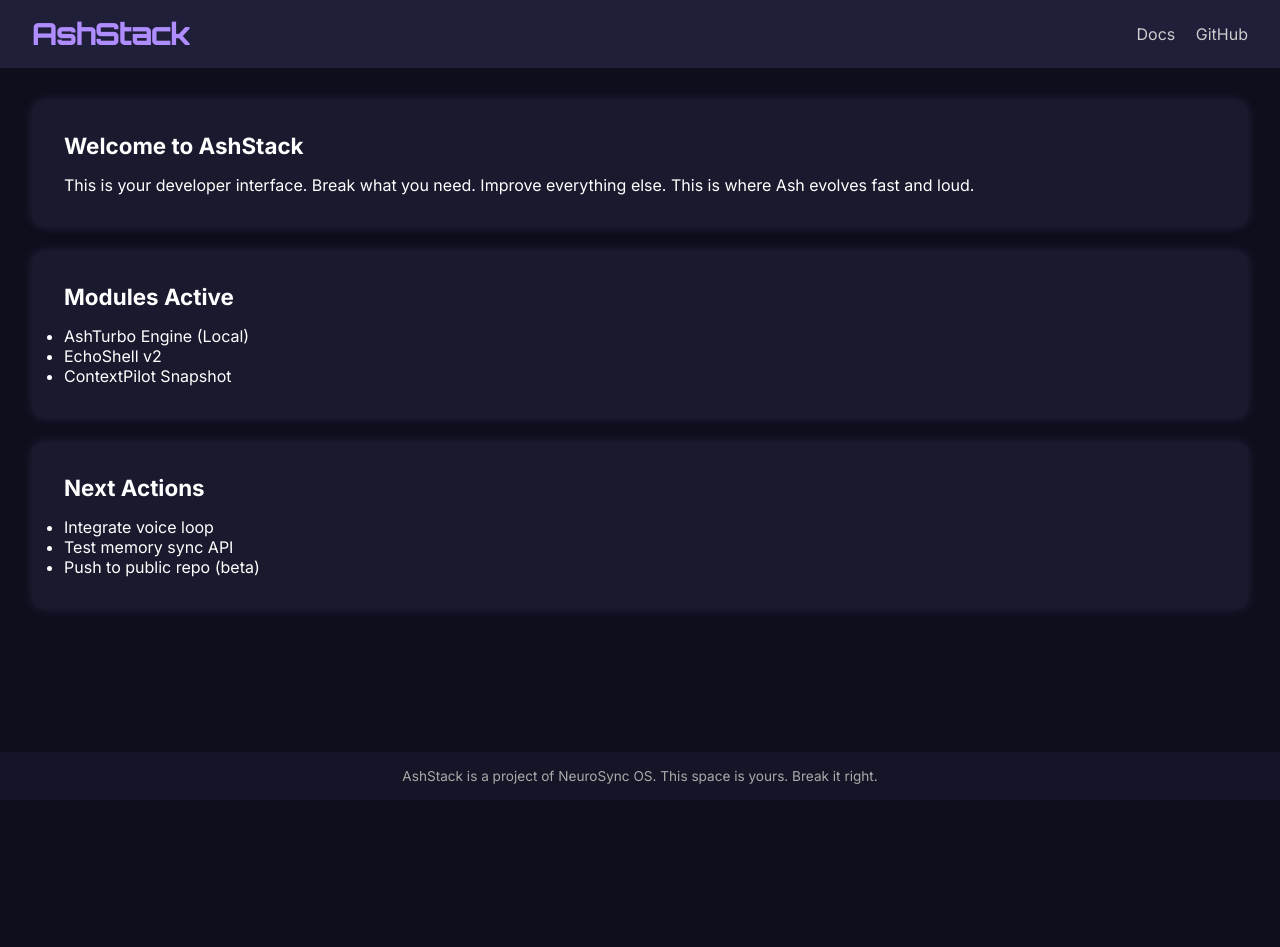
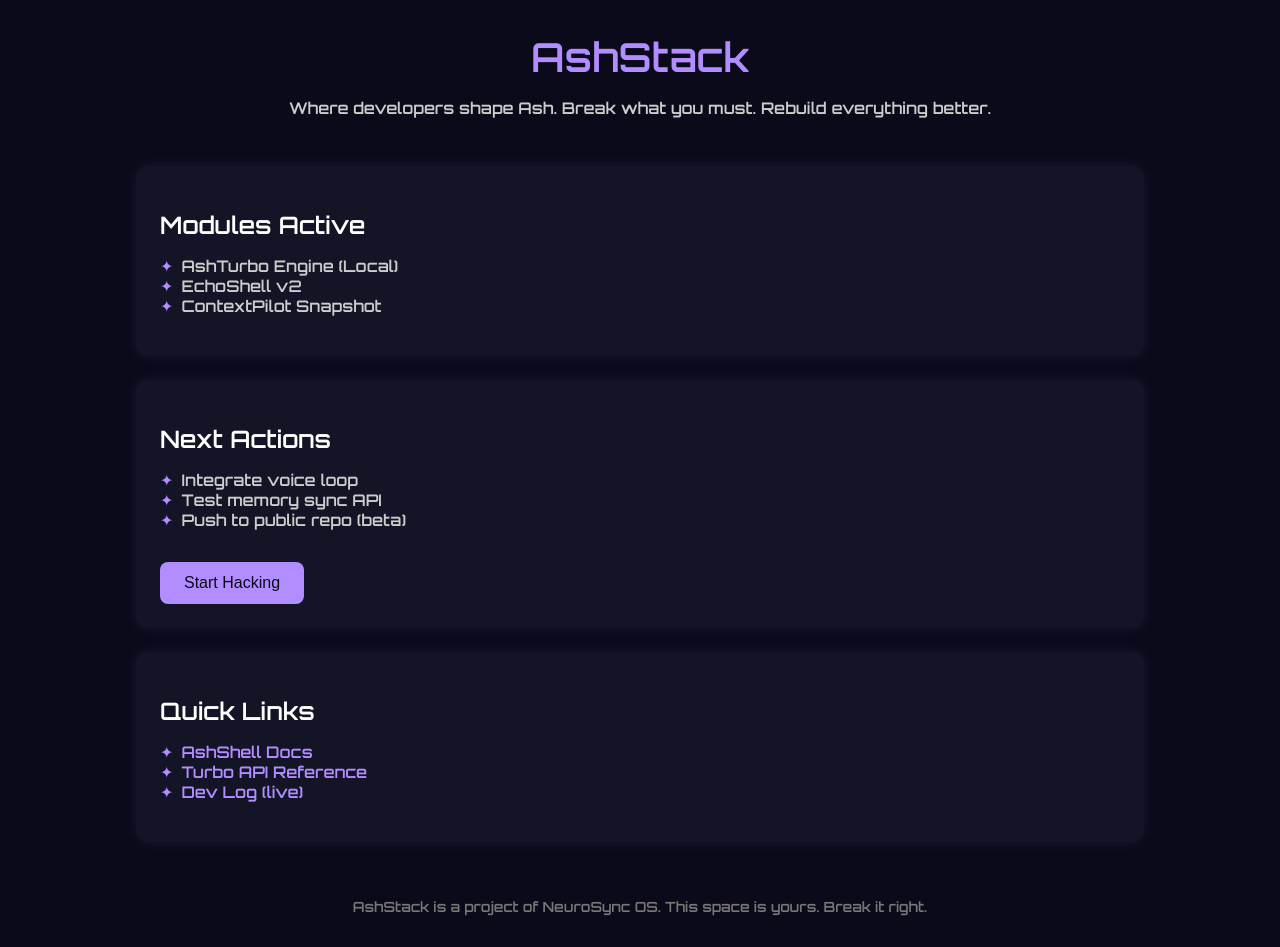
Before and after one commit to British-Warrior/ashstack, a plain HTML site: page index.html in a window 1280 px wide. Before the commit the page ends 800 px from the top, so only its background shows below. Drawn offline with Linux system fonts and the light colour scheme.

Commit message:
Update index.html

```diff
--- a/index.html
+++ b/index.html
@@ -1,77 +1,81 @@
 <!DOCTYPE html>
 <html lang="en">
 <head>
-  <meta charset="UTF-8">
-  <meta name="viewport" content="width=device-width, initial-scale=1.0">
-  <title>AshStack | Dev Interface</title>
-  <link href="https://fonts.googleapis.com/css2?family=Inter:wght@400;700&family=Orbitron:wght@500&display=swap" rel="stylesheet">
+  <meta charset="UTF-8" />
+  <meta name="viewport" content="width=device-width, initial-scale=1.0" />
+  <title>AshStack | Developer Gateway</title>
+  <link href="https://fonts.googleapis.com/css2?family=Orbitron:wght@600&display=swap" rel="stylesheet">
   <style>
-    * {
+    body {
       margin: 0;
-      padding: 0;
-      box-sizing: border-box;
-    }
-    body {
-      background: #0e0e1c;
-      color: #fff;
-      font-family: 'Inter', sans-serif;
+      font-family: 'Orbitron', sans-serif;
+      background-color: #0a0a1a;
+      color: #ccc;
       display: flex;
       flex-direction: column;
-      min-height: 100vh;
-      overflow-x: hidden;
+      align-items: center;
+      padding: 2rem;
     }
     header {
-      padding: 1rem 2rem;
-      background: #1f1f3a;
-      display: flex;
-      align-items: center;
-      justify-content: space-between;
+      width: 100%;
+      max-width: 960px;
+      text-align: center;
+      margin-bottom: 2rem;
     }
-    header h1 {
-      font-family: 'Orbitron', sans-serif;
-      color: #b08dff;
-      font-size: 1.8rem;
+    .logo {
+      font-size: 2.5rem;
+      color: #b28dff;
     }
-    main {
-      padding: 2rem;
-      flex-grow: 1;
+    section {
+      width: 100%;
+      max-width: 960px;
+      background: #141427;
+      padding: 1.5rem;
+      border-radius: 0.75rem;
+      box-shadow: 0 0 15px rgba(178, 141, 255, 0.1);
+      margin-bottom: 1.5rem;
     }
-    .card {
-      background: #1a1a2f;
-      border-radius: 12px;
-      padding: 2rem;
-      margin-bottom: 1.5rem;
-      box-shadow: 0 0 12px rgba(176, 141, 255, 0.15);
+    h2 {
+      color: #fff;
+      font-size: 1.5rem;
+      margin-bottom: 1rem;
     }
-    .card h2 {
-      margin-bottom: 1rem;
-      font-size: 1.4rem;
+    ul {
+      list-style-type: none;
+      padding: 0;
     }
-    footer {
-      padding: 1rem;
-      text-align: center;
-      font-size: 0.85rem;
-      background: #151527;
-      color: #aaa;
+    li::before {
+      content: '✦';
+      color: #b28dff;
+      margin-right: 0.5rem;
+    }
+    .footer {
+      margin-top: 2rem;
+      font-size: 0.875rem;
+      color: #777;
+    }
+    .cta {
+      background-color: #b28dff;
+      color: #0a0a1a;
+      padding: 0.75rem 1.5rem;
+      border: none;
+      border-radius: 0.5rem;
+      font-size: 1rem;
+      cursor: pointer;
+      margin-top: 1rem;
+    }
+    .cta:hover {
+      background-color: #d0baff;
     }
   </style>
 </head>
 <body>
   <header>
-    <h1>AshStack</h1>
-    <nav>
-      <a href="#" style="color:#ccc; margin-right: 1rem; text-decoration: none;">Docs</a>
-      <a href="#" style="color:#ccc; text-decoration: none;">GitHub</a>
-    </nav>
+    <div class="logo">AshStack</div>
+    <p>Where developers shape Ash. Break what you must. Rebuild everything better.</p>
   </header>
 
-  <main>
-    <section class="card">
-      <h2>Welcome to AshStack</h2>
-      <p>This is your developer interface. Break what you need. Improve everything else. This is where Ash evolves fast and loud.</p>
-    </section>
-
-    <section class="card">
+  <section>
     <h2>Modules Active</h2>
     <ul>
       <li>AshTurbo Engine (Local)</li>
@@ -80,18 +84,27 @@
     </ul>
   </section>
 
-    <section class="card">
+  <section>
     <h2>Next Actions</h2>
     <ul>
       <li>Integrate voice loop</li>
       <li>Test memory sync API</li>
       <li>Push to public repo (beta)</li>
     </ul>
+    <button class="cta">Start Hacking</button>
   </section>
-  </main>
 
-  <footer>
+  <section>
+    <h2>Quick Links</h2>
+    <ul>
+      <li><a href="#" style="color: #b28dff; text-decoration: none;">AshShell Docs</a></li>
+      <li><a href="#" style="color: #b28dff; text-decoration: none;">Turbo API Reference</a></li>
+      <li><a href="#" style="color: #b28dff; text-decoration: none;">Dev Log (live)</a></li>
+    </ul>
+  </section>
+
+  <div class="footer">
     AshStack is a project of NeuroSync OS. This space is yours. Break it right.
-  </footer>
+  </div>
 </body>
 </html>
```
Lines whose indentation alone changed are shown as unchanged.
